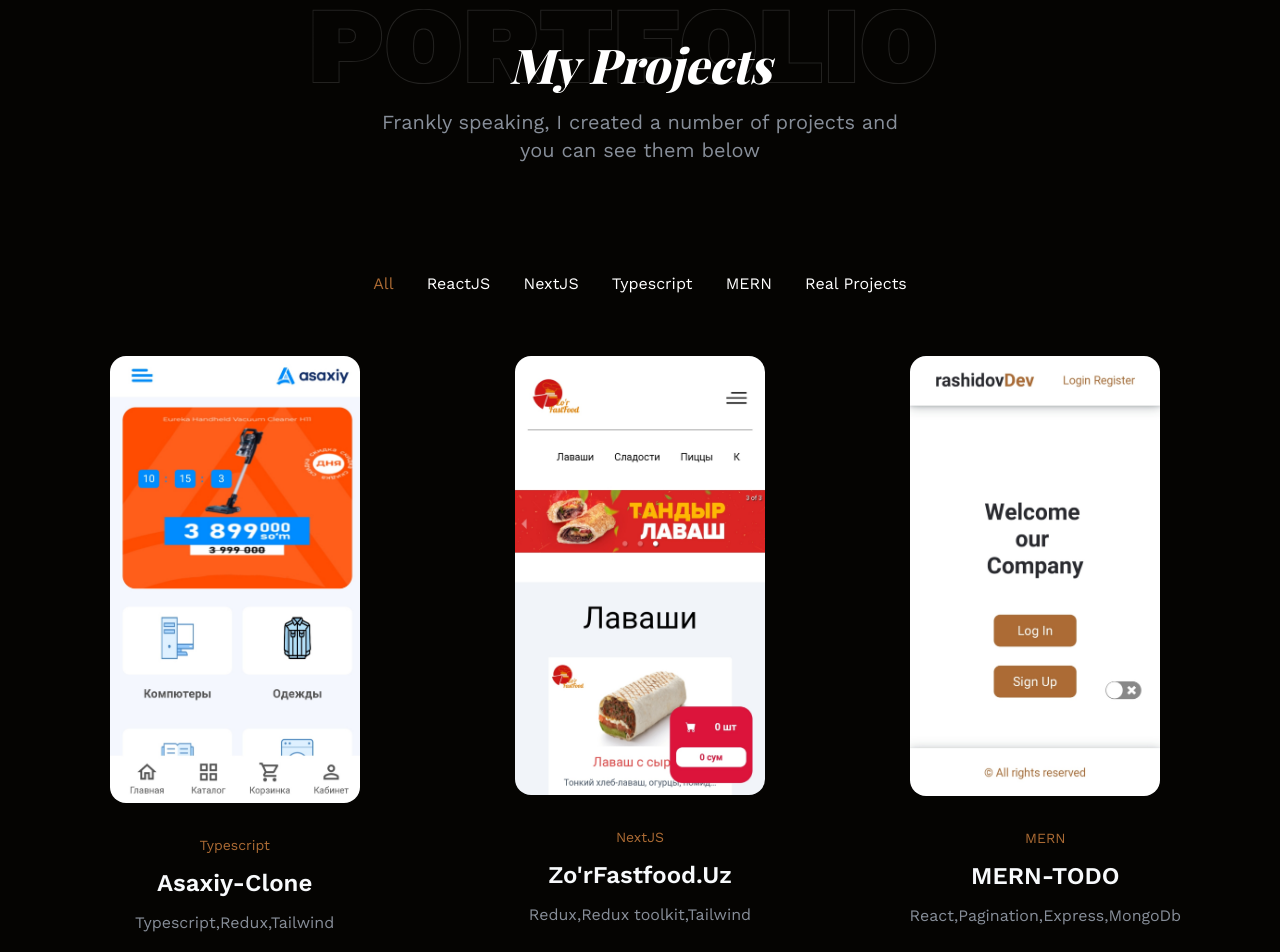
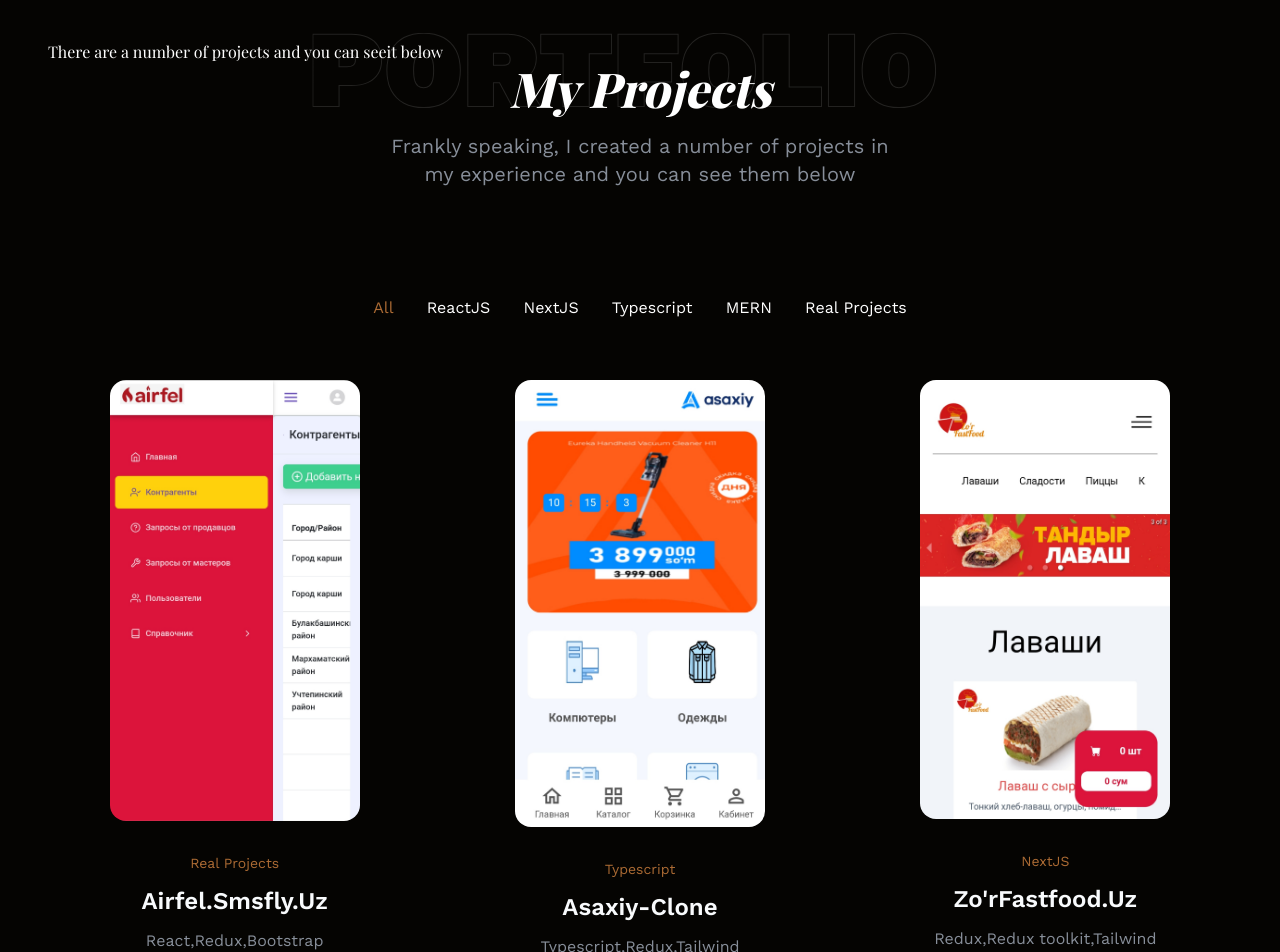
Before and after one commit to rashidovDev/myseo, a React (Create React App) app: page / in a window 1280 px wide. Shown: the part 1700-2652 px from the top of the page. Built offline with nearby package versions, Linux system fonts and the light colour scheme; a web font is replaced by a local one.

Commit message:
fixed bugs

```diff
--- a/src/components/Portfolio.js
+++ b/src/components/Portfolio.js
@@ -7,12 +7,13 @@ const Portfolio = () => {
   return (
     <section id='portfolio' className='section bg-primary min-h-[1400px]'>
       <div className='container mx-auto'>
+        <h1>There are a number of projects and you can seeit below</h1>
         <div className='flex flex-col items-center text-center'>
           <h2 className='section-title before:content-portfolio relative before:absolute before:opacity-40 before:-top-[2rem] before:-left-3/4 before:hidden before:lg:block italic text-5xl'>
             My Projects
           </h2>
           <p className='subtitle text-xl'>
-            Frankly speaking, I created a number of projects and you can see them below
+            Frankly speaking, I created a number of projects in my experience and you can see them below
           </p>
         </div>
         <Projects />
--- a/src/components/Projects.js
+++ b/src/components/Projects.js
@@ -8,9 +8,10 @@ import { projectsNav } from '../data';
 import Project from './Project';
 
 const Projects = () => {
+
   const [item, setItem] = useState({ name: 'all' });
   const [projects, setProjects] = useState([]);
-  const [active, setActive] = useState(0);
+  const [active, setActive] = useState(0)
 
   useEffect(() => {
     // get projects based on item
--- a/src/data.js
+++ b/src/data.js
@@ -85,15 +85,15 @@ export const social = [
 
 // projects
 export const projectsData = [
-  // {
-  //   id: '10',
-  //   image: Project12,
-  //   title: "React,Redux,Bootstrap",
-  //   name: "Airfel.smsfly.uz",
-  //   category: 'Real Projects',
-  //   href : "https://airfel.smsfly.uz",
-  //   code : "https://github.com/rashidovDev/Zo-rFastFood.uz"
-  // },
+  {
+    id: '10',
+    image: Project12,
+    title: "React,Redux,Bootstrap",
+    name: "Airfel.smsfly.uz",
+    category: 'Real Projects',
+    href : "https://airfel.smsfly.uz",
+    code : ""
+  },
   {
     id: '10',
     image: Project10,
```
